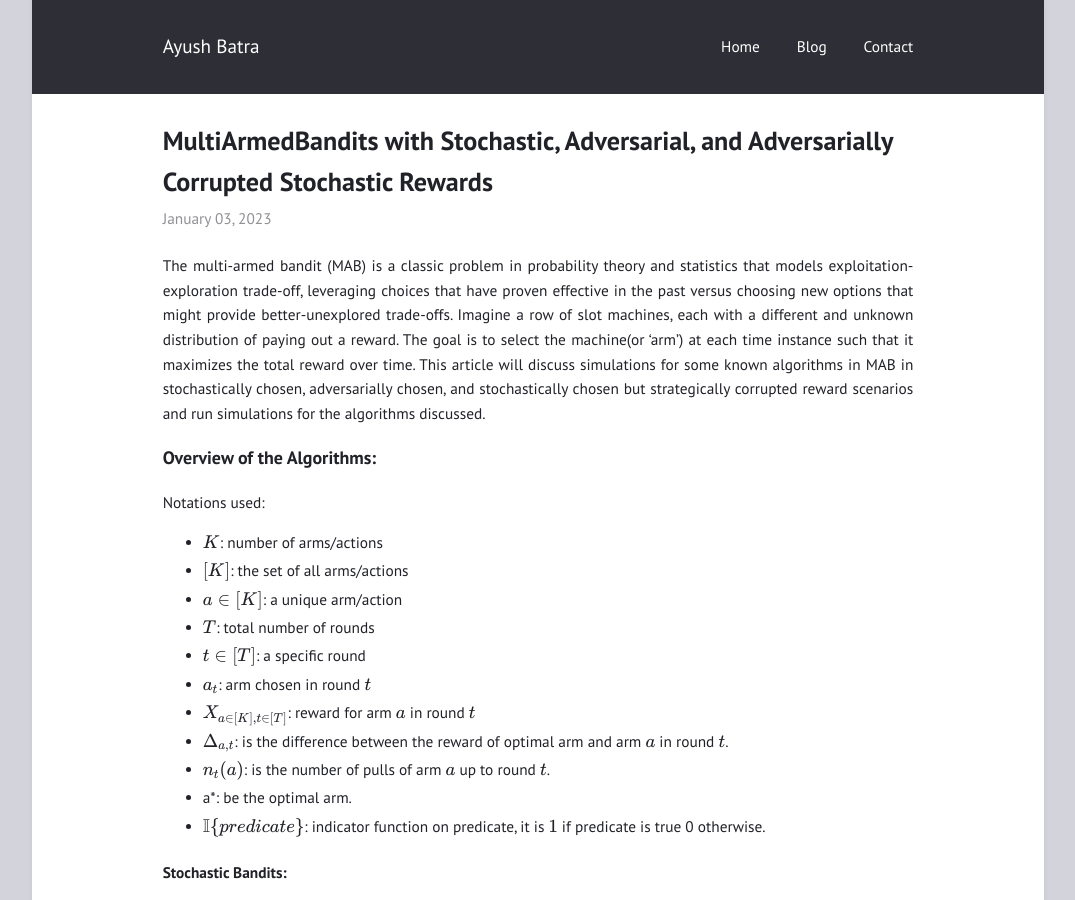
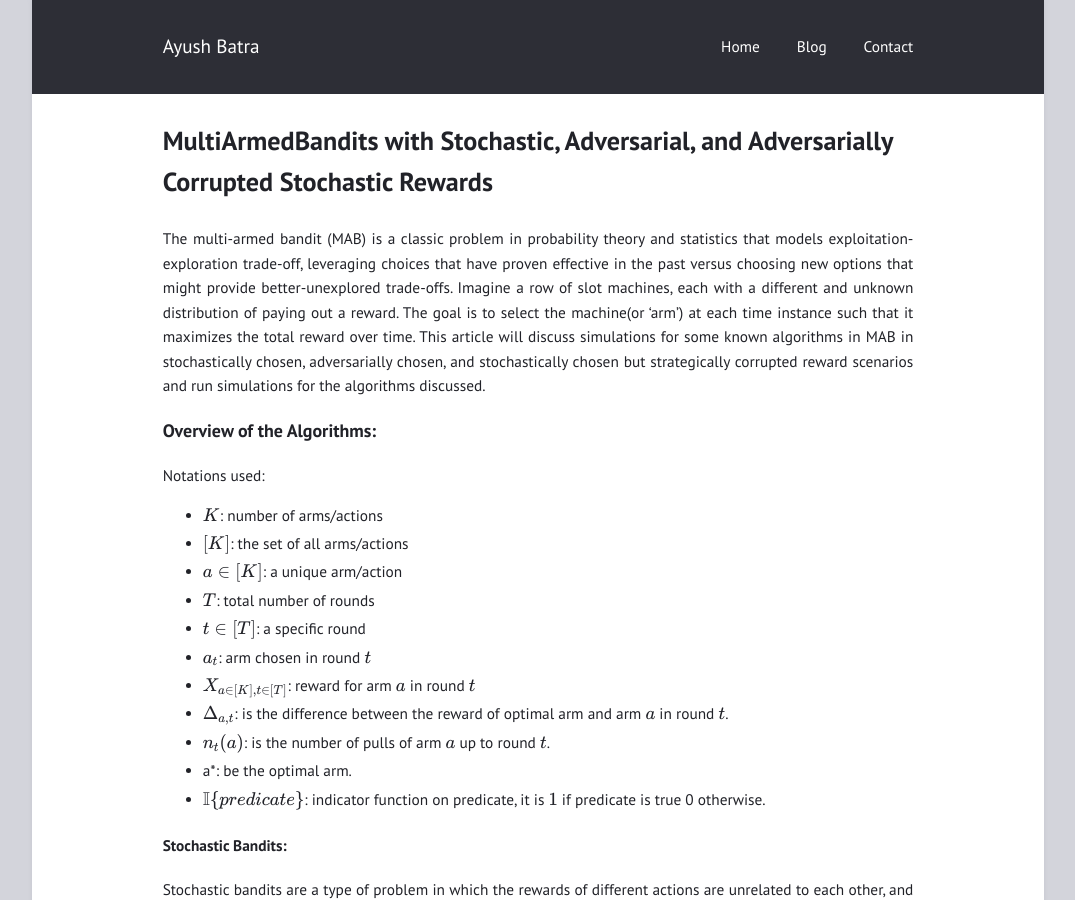
Before and after one commit to ayushbatra/ayushbatra.github.io, a Jekyll site: the page built from _posts/2023-01-03-multiarmedbandits.md, in a window 1280 px wide and 900 px high. Shown: the whole window, without its empty margins (102-1177 px from the left). Built offline with Jekyll 4.4.1, drawn with Linux system fonts in a browser that asks for light colours.

Commit message:
Update meta.html

```diff
--- a/_includes/meta.html
+++ b/_includes/meta.html
@@ -1,5 +1,5 @@
 <header>
   <h1><a href="{{ include.post.url | relative_url }}">{{ include.post.title }}</a></h1>
   {%- assign date_format = site.date_format | default: "%B %d, %Y" -%}
-  <time datetime="{{ include.post.date | date_to_xmlschema }}">{{ include.post.date | date: date_format }}</time>
+<!--   <time datetime="{{ include.post.date | date_to_xmlschema }}">{{ include.post.date | date: date_format }}</time> -->
 </header>
```
